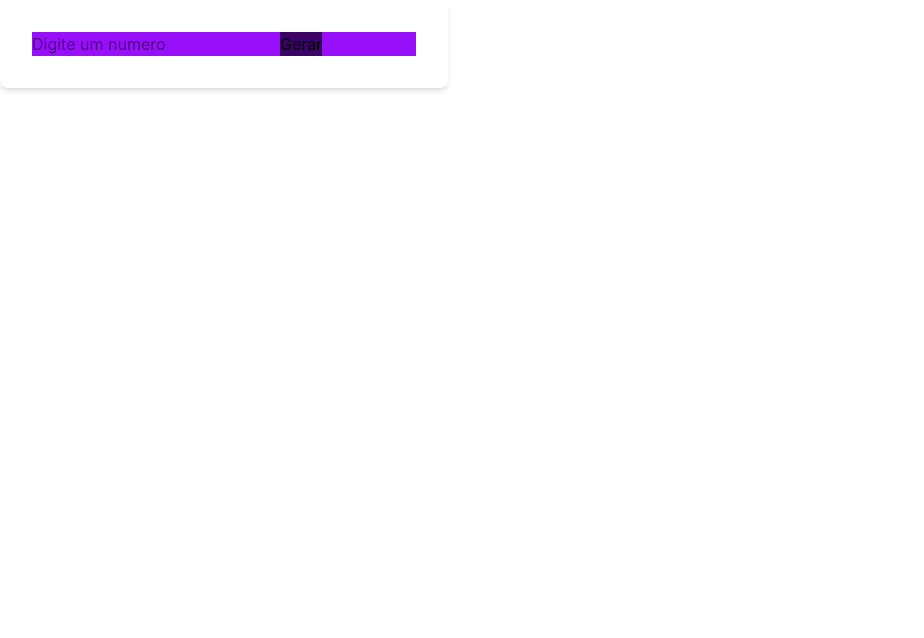
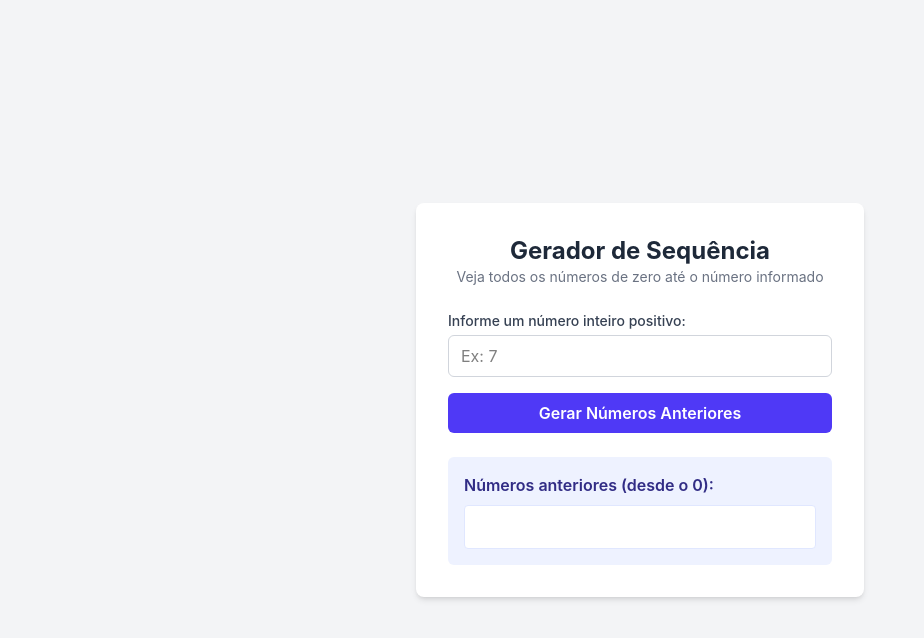
Before and after one commit to stelsol/react, a React (Vite) app in the folder projeto_1/: page / in a window 1280 px wide. Shown: the top 638 px of the page, without its empty margins (0-924 px from the left). Built offline with nearby package versions, Linux system fonts and the light colour scheme.

Commit message:
Atividade em react

```diff
--- a/projeto_1/src/App.jsx
+++ b/projeto_1/src/App.jsx
@@ -1,5 +1,9 @@
 import "./App.css";
 import Header from "./components/Header";
+import Main from "./components/Main";
+import Form from "./components/Form";
+import Section from "./components/Section";
+
 import { useState } from "react";
 
 function App() {
@@ -18,24 +22,14 @@ function App() {
   }
 
   return (
-    <main className="bg-white p-8 rounded-lg shadow-md w-full max-w-md">
-      <div className="bg-purple-600">
-        <input
-          type="text"
-          name="valor"
-          id="valor"
-          placeholder="Digite um numero"
-          value={valor}
-          onChange={(e) => setValor(e.target.value)}
-        />
-        <button id="botao" className="bg-purple-950" onClick={Gerar}>
-          Gerar
-        </button>
-        <div id="resultado" className="bg-purple-100">
-          {resultado}
-        </div>
-      </div>
-    </main>
+    <div className="bg-gray-100 font-sans min-h-screen flex items-center justify-center p-4">
+      <Main>
+        <Header>
+          <Form valor={valor} setValor={setValor} Gerar={Gerar} />
+          <Section resultado={resultado} />
+        </Header>
+      </Main>
+    </div>
   );
 }
 
--- /dev/null
+++ b/projeto_1/src/components/Form.jsx
@@ -0,0 +1,41 @@
+function Form({ valor, setValor, Gerar }) {
+  return (
+    <>
+      <form
+        id="form-sequencia"
+        onSubmit={(e) => e.preventDefault()}
+        className="space-y-4"
+      >
+        <div>
+          <label
+            htmlFor="numero-limite"
+            className="block text-sm font-medium text-gray-700 mb-1"
+          >
+            Informe um número inteiro positivo:
+          </label>
+          <input
+            type="number"
+            id="numero-limite"
+            min="1"
+            step="1"
+            required
+            placeholder="Ex: 7"
+            value={valor}
+            onChange={(e) => setValor(e.target.value)}
+            className="w-full px-3 py-2 border border-gray-300 rounded-md focus:outline-none focus:ring-2 focus:ring-indigo-500"
+          />
+        </div>
+
+        <button
+          type="button"
+          id="btn-gerar"
+          onClick={Gerar}
+          className="w-full bg-indigo-600 hover:bg-indigo-700 text-white font-semibold py-2 px-4 rounded-md transition duration-200"
+        >
+          Gerar Números Anteriores
+        </button>
+      </form>
+    </>
+  );
+}
+export default Form;
--- a/projeto_1/src/components/Header.jsx
+++ b/projeto_1/src/components/Header.jsx
@@ -0,0 +1,17 @@
+function Header({ children }) {
+  return (
+    <>
+      <header className="mb-6 text-center">
+        <h1 className="text-2xl font-bold text-gray-800">
+          Gerador de Sequência
+        </h1>
+        <p className="text-sm text-gray-500">
+          Veja todos os números de zero até o número informado
+        </p>
+      </header>
+      {children}
+    </>
+  );
+}
+
+export default Header;
--- /dev/null
+++ b/projeto_1/src/components/Main.jsx
@@ -0,0 +1,10 @@
+function Main({ children }) {
+  return (
+    <>
+      <main className="bg-white p-8 rounded-lg shadow-md w-full max-w-md">
+        {children}
+      </main>
+    </>
+  );
+}
+export default Main;
--- /dev/null
+++ b/projeto_1/src/components/Section.jsx
@@ -0,0 +1,21 @@
+function Section({ resultado, setResultado }) {
+  return (
+    <>
+      <section
+        aria-live="polite"
+        className="mt-6 p-4 bg-indigo-50 rounded-md text-gray-700"
+      >
+        <h2 className="font-semibold text-indigo-900 mb-2">
+          Números anteriores (desde o 0):
+        </h2>
+        <div
+          id="resultado-sequencia"
+          className="font-mono text-indigo-700 break-words text-lg font-bold bg-white p-3 rounded border border-indigo-100 min-h-[44px]"
+        >
+          {resultado}
+        </div>
+      </section>
+    </>
+  );
+}
+export default Section;
```
